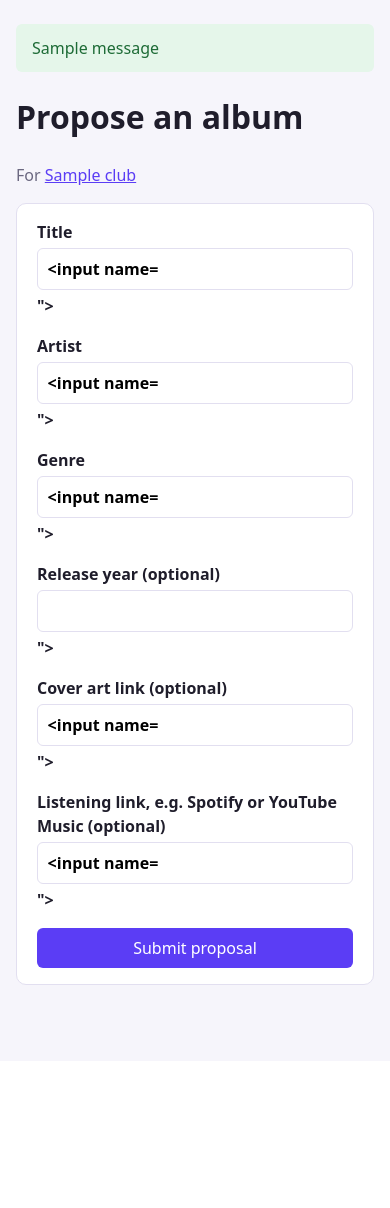
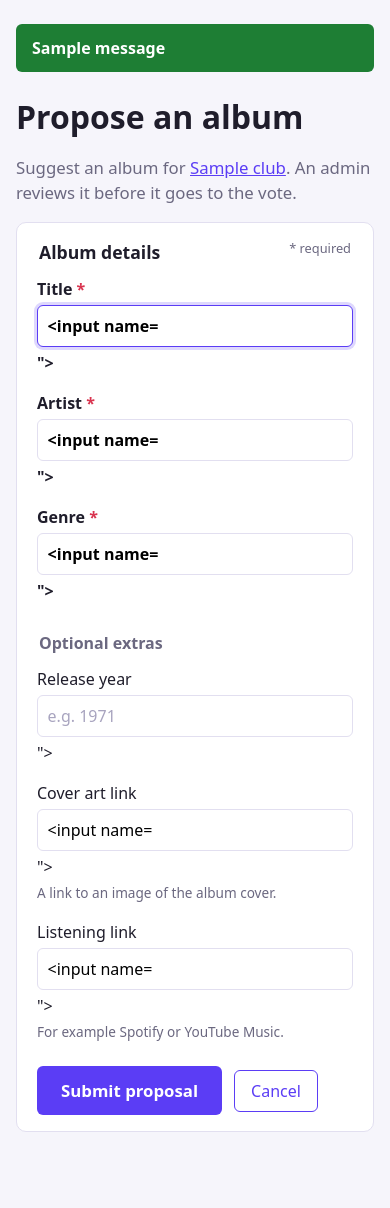
Before and after one commit to ConorMorrin123/lowcode-project, a Flask app: template albumclub/templates/propose.html in a window 390 px wide. Shown: the part 48-1256 px from the top of the page. Before the commit the page ends 1033 px from the top, so only its background shows below. Run offline with Flask 3, Linux system fonts and the light colour scheme; the template is opened without the code that fills it: most values are stand-ins (such as "Sample title", 1, 10 or a date in 2020); one stand-in notice (Sample message) is shown; form fields are guessed from the names that the template uses.

Commit message:
Added some edits to responsive UX/UI design

```diff
--- a/albumclub/static/style.css
+++ b/albumclub/static/style.css
@@ -29,5 +29,38 @@ form.inline { display: inline; }
 .badge { background: #ece8ff; color: var(--accent); padding: .1rem .5rem; border-radius: 999px; font-size: .8rem; font-weight: 600; }
 .flash { padding: .75rem 1rem; border-radius: 6px; margin-bottom: 1rem; }
 .flash.error { background: #fde8ec; color: #8c1d33; }
-.flash.success { background: #e5f6ea; color: #1d6b36; }
+.flash.success { background: #1e7e34; color: #fff; font-weight: 600; }
 section { margin-top: 2rem; }
+/* ---- Interactive feedback for all buttons and inputs ---- */
+button, .button { transition: background-color .15s, box-shadow .15s, transform .05s; }
+button:hover, .button:hover { background: #4a2fd6; box-shadow: 0 2px 6px rgba(91, 61, 245, .35); }
+.button.secondary:hover { background: #f1edff; box-shadow: none; }
+button.danger:hover { background: #b82a42; }
+button.link:hover { background: none; box-shadow: none; }
+button:active, .button:active { transform: translateY(1px); box-shadow: none; }
+button:focus-visible, .button:focus-visible { outline: 3px solid #b9abff; outline-offset: 2px; }
+button:disabled { opacity: .7; cursor: progress; }
+input:hover, textarea:hover, select:hover { border-color: #c3bde0; }
+input:focus, textarea:focus, select:focus { outline: none; border-color: var(--accent); box-shadow: 0 0 0 3px rgba(91, 61, 245, .2); }
+input:user-invalid { border-color: var(--danger); }
+
+/* ---- Propose an album page ---- */
+.lead { font-size: 1.05rem; color: var(--muted); margin-top: -.5rem; }
+.form-group { border: 0; margin: 0; padding: 0; display: flex; flex-direction: column; gap: 1rem; }
+.form-group legend { font-size: 1.1rem; font-weight: 700; margin-bottom: .75rem; display: flex; justify-content: space-between; width: 100%; }
+.form-group.optional { margin-top: .75rem; }
+.form-group.optional legend { color: var(--muted); font-size: 1rem; }
+.form-group.optional label { font-weight: 500; }
+.req { color: var(--danger); }
+.req-note { font-size: .8rem; font-weight: 400; color: var(--muted); }
+.hint { font-size: .85rem; font-weight: 400; color: var(--muted); }
+input::placeholder { color: #a8a4bf; }
+.form-actions { display: flex; gap: .75rem; align-items: center; flex-wrap: wrap; margin-top: .5rem; }
+.primary-lg { padding: .75rem 1.5rem; font-size: 1.05rem; font-weight: 600; }
+
+/* ---- Keyboard navigation ---- */
+.skip-link { position: absolute; left: 1rem; top: -3rem; z-index: 10; padding: .5rem 1rem; background: #fff; color: var(--ink); font-weight: 600; border-radius: 6px; }
+.skip-link:focus { top: .5rem; outline: 3px solid var(--accent); }
+a:focus-visible { outline: 3px solid #b9abff; outline-offset: 2px; border-radius: 3px; }
+.topbar a:focus-visible, .topbar button:focus-visible { outline-color: #fff; }
+main:focus { outline: none; }
--- a/albumclub/templates/base.html
+++ b/albumclub/templates/base.html
@@ -7,6 +7,7 @@
   <link rel="stylesheet" href="{{ url_for('static', filename='style.css') }}">
 </head>
 <body>
+  <a class="skip-link" href="#main">Skip to main content</a>
   <header class="topbar">
     <a class="brand" href="{{ url_for('home') }}">♫ Album Club</a>
     <nav>
@@ -19,10 +20,10 @@
     </nav>
   </header>
 
-  <main>
+  <main id="main" tabindex="-1">
     {% with messages = get_flashed_messages(with_categories=true) %}
       {% for category, message in messages %}
-        <div class="flash {{ category }}">{{ message }}</div>
+        <div class="flash {{ category }}" role="{{ 'alert' if category == 'error' else 'status' }}">{{ message }}</div>
       {% endfor %}
     {% endwith %}
     {% block content %}{% endblock %}
--- a/albumclub/templates/club_join.html
+++ b/albumclub/templates/club_join.html
@@ -4,7 +4,7 @@
 <h1>Join a club</h1>
 <form method="post" class="card stack">
   <label>Invite code
-    <input type="text" name="code" maxlength="100" required>
+    <input type="text" name="code" maxlength="100" required autofocus autocomplete="off">
   </label>
   <button type="submit">Join</button>
 </form>
--- a/albumclub/templates/club_new.html
+++ b/albumclub/templates/club_new.html
@@ -4,7 +4,7 @@
 <h1>Create a club</h1>
 <form method="post" class="card stack">
   <label>Club name
-    <input type="text" name="name" maxlength="200" required value="{{ form.get('name', '') }}">
+    <input type="text" name="name" maxlength="200" required autofocus value="{{ form.get('name', '') }}">
   </label>
   <label>Short description
     <textarea name="description" maxlength="500" rows="3" required>{{ form.get('description', '') }}</textarea>
--- a/albumclub/templates/login.html
+++ b/albumclub/templates/login.html
@@ -4,10 +4,10 @@
 <h1>Sign in</h1>
 <form method="post" class="card stack">
   <label>Username
-    <input type="text" name="username" maxlength="50" required value="{{ form.get('username', '') }}">
+    <input type="text" name="username" maxlength="50" required autofocus autocomplete="username" value="{{ form.get('username', '') }}">
   </label>
   <label>Password
-    <input type="password" name="password" required>
+    <input type="password" name="password" required autocomplete="current-password">
   </label>
   <button type="submit">Sign in</button>
 </form>
--- a/albumclub/templates/propose.html
+++ b/albumclub/templates/propose.html
@@ -2,26 +2,56 @@
 {% block title %}Propose an album{% endblock %}
 {% block content %}
 <h1>Propose an album</h1>
-<p class="muted">For <a href="{{ url_for('club_view', club_id=club['id']) }}">{{ club['name'] }}</a></p>
-<form method="post" class="card stack">
-  <label>Title
-    <input type="text" name="title" required value="{{ form.get('title', '') }}">
+<p class="lead">Suggest an album for <a href="{{ url_for('club_view', club_id=club['id']) }}">{{ club['name'] }}</a>.
+  An admin reviews it before it goes to the vote.</p>
+
+<form method="post" class="card stack propose-form" id="propose-form">
+  <fieldset class="form-group">
+    <legend>Album details <span class="req-note">* required</span></legend>
+    <label><span>Title <span class="req" aria-hidden="true">*</span></span>
+      <input type="text" name="title" required autofocus placeholder="e.g. Blue" value="{{ form.get('title', '') }}">
     </label>
-  <label>Artist
-    <input type="text" name="artist" required value="{{ form.get('artist', '') }}">
+    <label><span>Artist <span class="req" aria-hidden="true">*</span></span>
+      <input type="text" name="artist" required placeholder="e.g. Joni Mitchell" value="{{ form.get('artist', '') }}">
     </label>
-  <label>Genre
-    <input type="text" name="genre" required value="{{ form.get('genre', '') }}">
+    <label><span>Genre <span class="req" aria-hidden="true">*</span></span>
+      <input type="text" name="genre" required placeholder="e.g. Folk" value="{{ form.get('genre', '') }}">
     </label>
-  <label>Release year (optional)
-    <input type="number" name="release_year" min="1900" max="2100" value="{{ form.get('release_year', '') }}">
+  </fieldset>
+
+  <fieldset class="form-group optional">
+    <legend>Optional extras</legend>
+    <label>Release year
+      <input type="number" name="release_year" min="1900" max="2100" placeholder="e.g. 1971" value="{{ form.get('release_year', '') }}">
     </label>
-  <label>Cover art link (optional)
-    <input type="url" name="cover_art_url" value="{{ form.get('cover_art_url', '') }}">
+    <label>Cover art link
+      <input type="url" name="cover_art_url" placeholder="https://…" value="{{ form.get('cover_art_url', '') }}">
+      <span class="hint">A link to an image of the album cover.</span>
     </label>
-  <label>Listening link, e.g. Spotify or YouTube Music (optional)
-    <input type="url" name="listening_url" value="{{ form.get('listening_url', '') }}">
+    <label>Listening link
+      <input type="url" name="listening_url" placeholder="https://…" value="{{ form.get('listening_url', '') }}">
+      <span class="hint">For example Spotify or YouTube Music.</span>
     </label>
-  <button type="submit">Submit proposal</button>
+  </fieldset>
+
+  <div class="form-actions">
+    <button type="submit" class="primary-lg" id="propose-submit">Submit proposal</button>
+    <a class="button secondary" href="{{ url_for('club_view', club_id=club['id']) }}">Cancel</a>
+  </div>
 </form>
+
+<script>
+  // Feedback on click: show that the proposal is being sent and stop double submits.
+  document.getElementById("propose-form").addEventListener("submit", function () {
+    var button = document.getElementById("propose-submit");
+    button.disabled = true;
+    button.textContent = "Submitting…";
+  });
+  // If the user comes back with the browser's Back button, make the button usable again.
+  window.addEventListener("pageshow", function () {
+    var button = document.getElementById("propose-submit");
+    button.disabled = false;
+    button.textContent = "Submit proposal";
+  });
+</script>
 {% endblock %}
--- a/albumclub/templates/register.html
+++ b/albumclub/templates/register.html
@@ -4,13 +4,13 @@
 <h1>Create an account</h1>
 <form method="post" class="card stack">
   <label>Username
-    <input type="text" name="username" maxlength="50" required value="{{ form.get('username', '') }}">
+    <input type="text" name="username" maxlength="50" required autofocus autocomplete="username" value="{{ form.get('username', '') }}">
   </label>
   <label>Email
-    <input type="email" name="email" required value="{{ form.get('email', '') }}">
+    <input type="email" name="email" required autocomplete="email" value="{{ form.get('email', '') }}">
   </label>
   <label>Password (at least 8 characters)
-    <input type="password" name="password" minlength="8" required>
+    <input type="password" name="password" minlength="8" required autocomplete="new-password">
   </label>
   <label>Your music taste (optional)
     <input type="text" name="music_taste" maxlength="200" value="{{ form.get('music_taste', '') }}">
```
Also changed, not shown: portfolio/UXUI_before.png (added), 1 other file. Lines whose indentation alone changed are shown as unchanged.
